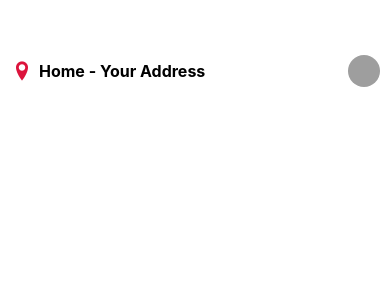
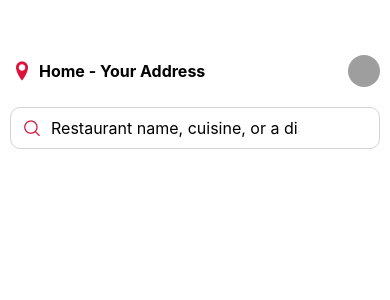
Before and after one commit to abhiram11/Zomato-AppClone-React-Native, a React Native app: screen / in a window 390 px wide. Shown: the top 300 px of the page. Built offline with nearby package versions, Linux system fonts and the light colour scheme; grey boxes are pictures that could not be loaded.

Commit message:
added search box

```diff
--- /dev/null
+++ b/components/SearchHeader.js
@@ -0,0 +1,31 @@
+import React from "react";
+import { View, Text, TextInput } from "react-native";
+import AntDesign from "react-native-vector-icons/AntDesign";
+
+export default function SearchHeader() {
+  return (
+    <View
+      style={{
+        flexDirection: "row",
+        alignItems: "center",
+        margin: 10,
+        paddingVertical: 6,
+        paddingHorizontal: 8,
+        borderWidth: 1,
+        borderRadius: 10,
+        borderColor: "lightgray",
+      }}
+    >
+      <AntDesign
+        name="search1"
+        size={18}
+        color="crimson"
+        style={{ margin: 4 }}
+      />
+      <TextInput
+        placeholder="Restaurant name, cuisine, or a dish..."
+        style={{ fontSize: 16, marginLeft: 6 }}
+      />
+    </View>
+  );
+}
--- a/screens/Home.js
+++ b/screens/Home.js
@@ -1,11 +1,13 @@
 import React from "react";
 import { View, Text } from "react-native";
 import ProfileLocation from "../components/ProfileLocation";
+import SearchHeader from "../components/SearchHeader";
 
 export default function Home() {
   return (
     <View>
       <ProfileLocation />
+      <SearchHeader />
     </View>
   );
 }
```
